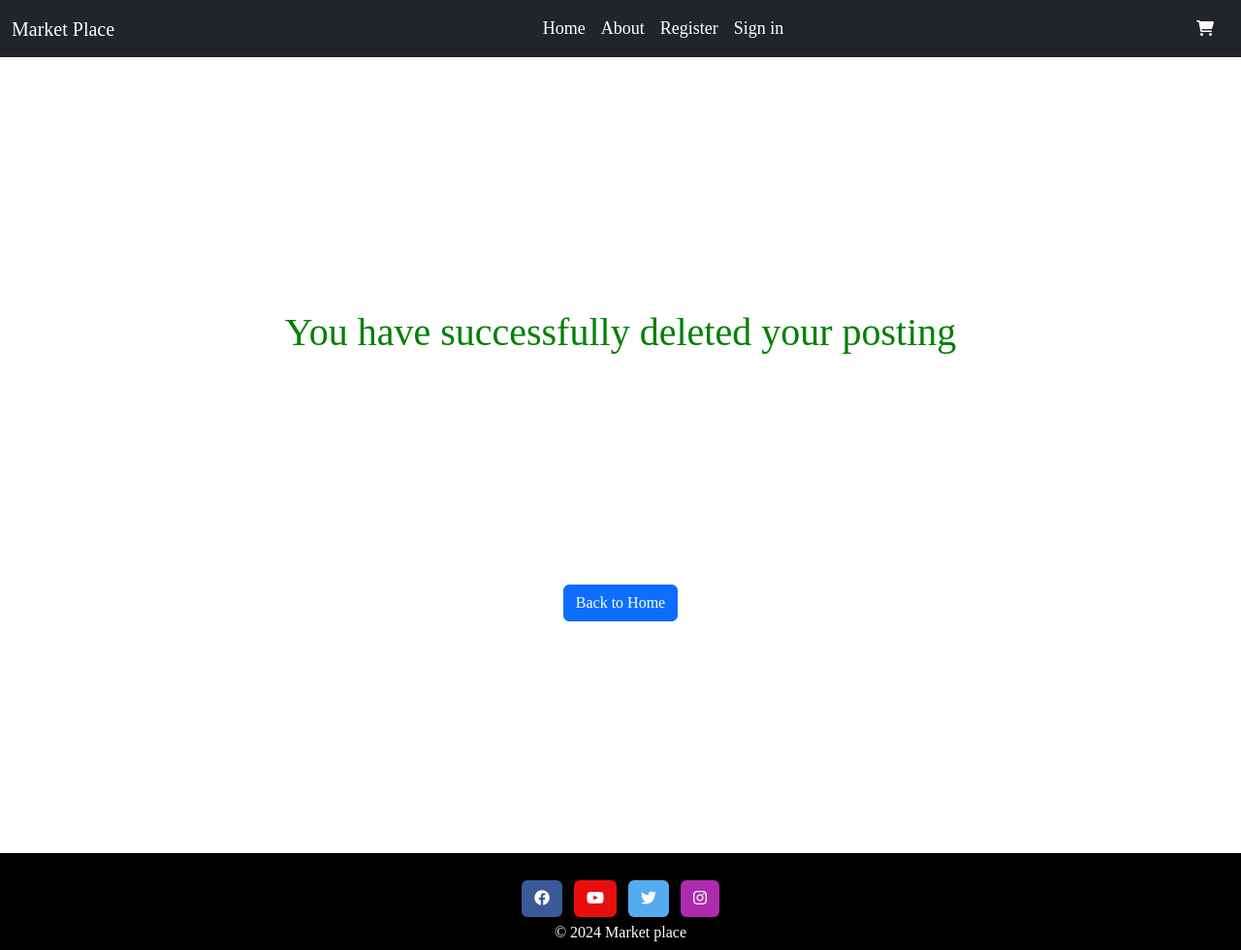
After one commit to enocol/college_market_place, a Django app: page /product/delete/1/ in a window 1280 px wide. The commit adds this page. Shown: the whole page at 97% size. Run offline with Django 4.2, Linux system fonts and the light colour scheme; data that the repository does not hold is empty.

```diff
--- /dev/null
+++ b/market/templates/market/delete.html
@@ -0,0 +1,14 @@
+{% extends 'base.html' %}
+{% block content %}
+<div id="delete-conatainer">
+  <div>
+    <h1>You have successfully deleted your posting</h1>
+  </div>
+
+
+
+    <div><a href="{% url 'index' %}" class="btn btn-primary"> Back to Home</a>  </div>
+</div>
+
+
+{% endblock %}
--- a/market/templates/market/index.html
+++ b/market/templates/market/index.html
@@ -2,7 +2,7 @@
 {% load static %}
 
 {% block content %}
-<img src="{% static 'images/hero.png'%}" id="hero" alt="">
+
 <section id="section">
     <div class="container">
         <div class="row">
--- a/market/urls.py
+++ b/market/urls.py
@@ -5,5 +5,6 @@ from . import views
 urlpatterns = [
     path('', views.index, name='index'),
     path('about/', views.about, name='about'),
-    path('product/<int:id>/', views.product_detail, name='product')
+    path('product/<int:id>/', views.product_detail, name='product'),
+    path('product/delete/<int:id>/', views.delete_product, name='delete_product')
 ]
--- a/market/views.py
+++ b/market/views.py
@@ -1,5 +1,5 @@
-from django.shortcuts import render
-#from django.views import generic
+from django.shortcuts import render, redirect
+from django.contrib import messages
 from .models import Product
 
 # Create your views here.
@@ -19,3 +19,13 @@ def product_detail(request, id):
 
 def about(request):
     return render(request, 'market/about.html')
+
+
+def delete_product(request, id):
+    product = Product.objects.filter(id=id)
+    product.delete()
+    message = 'Product deleted successfully'
+    context = {'message': message,
+               'product': product}
+
+    return render(request, 'market/delete.html', context)
--- a/static/css/style.css
+++ b/static/css/style.css
@@ -208,9 +208,17 @@ footer {
 
 }
 
+#h1 {
+    font-size: 1.5em;
+    font-weight: 600;
+    color: #0b0f08;
+    margin-bottom: 10px;
+
+}
+
 #link-to-home {
     display: flex;
-    justify-content: center;
+    gap: 100px;
     align-items: center;
     padding: 10px;
     font-size: large;
@@ -227,6 +235,24 @@ footer {
 
 #edit a {
     margin: 10px;
+}
+
+#main-heading {
+    text-align: center;
+    margin-top: 20px;
+    font-size: medium;
+    background-color: chocolate;
+}
+
+#delete-conatainer {
+    display: flex;
+    justify-content: space-evenly;
+    align-items: center;
+    padding: 10px;
+    font-size: large;
+    color:green;
+    height: 100vh;
+    flex-direction: column;
 }
 
 
```
Also changed, not shown: market/templates/market/product_detail.html (+20 -17 lines).
